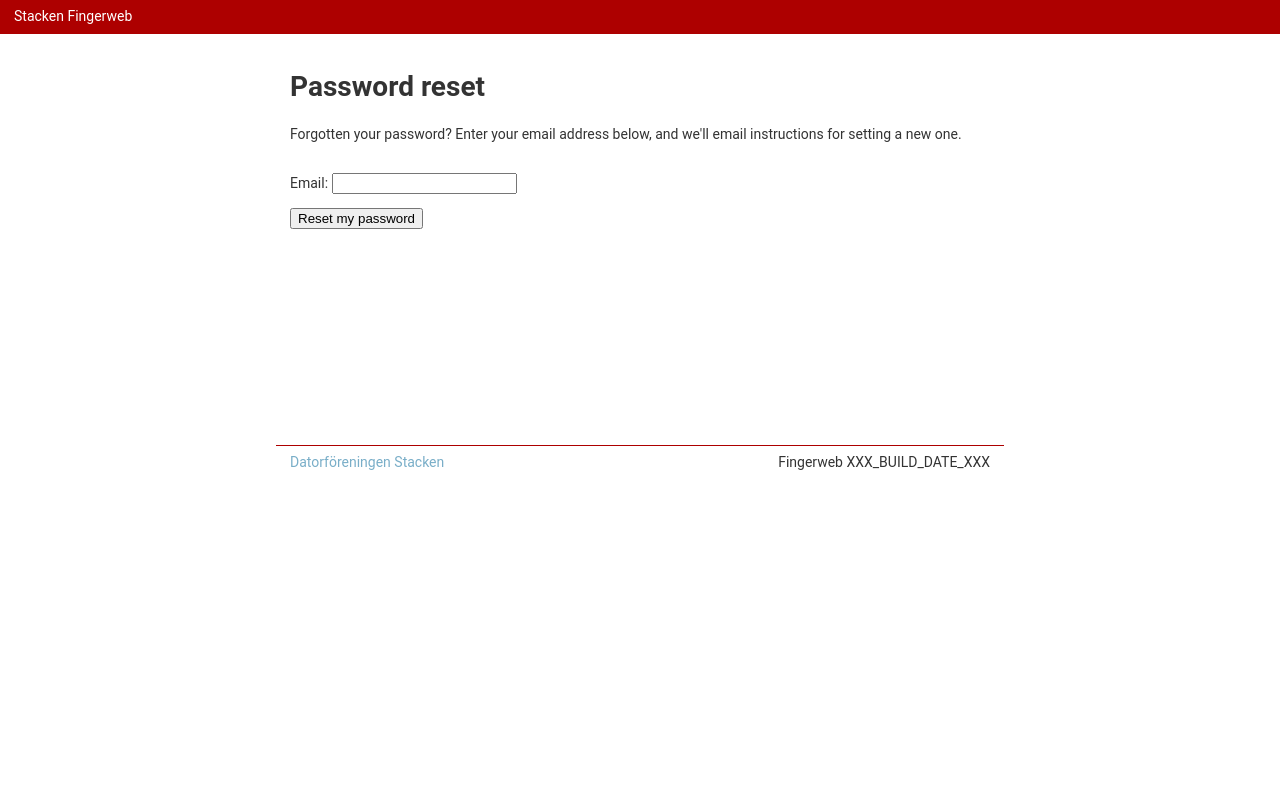
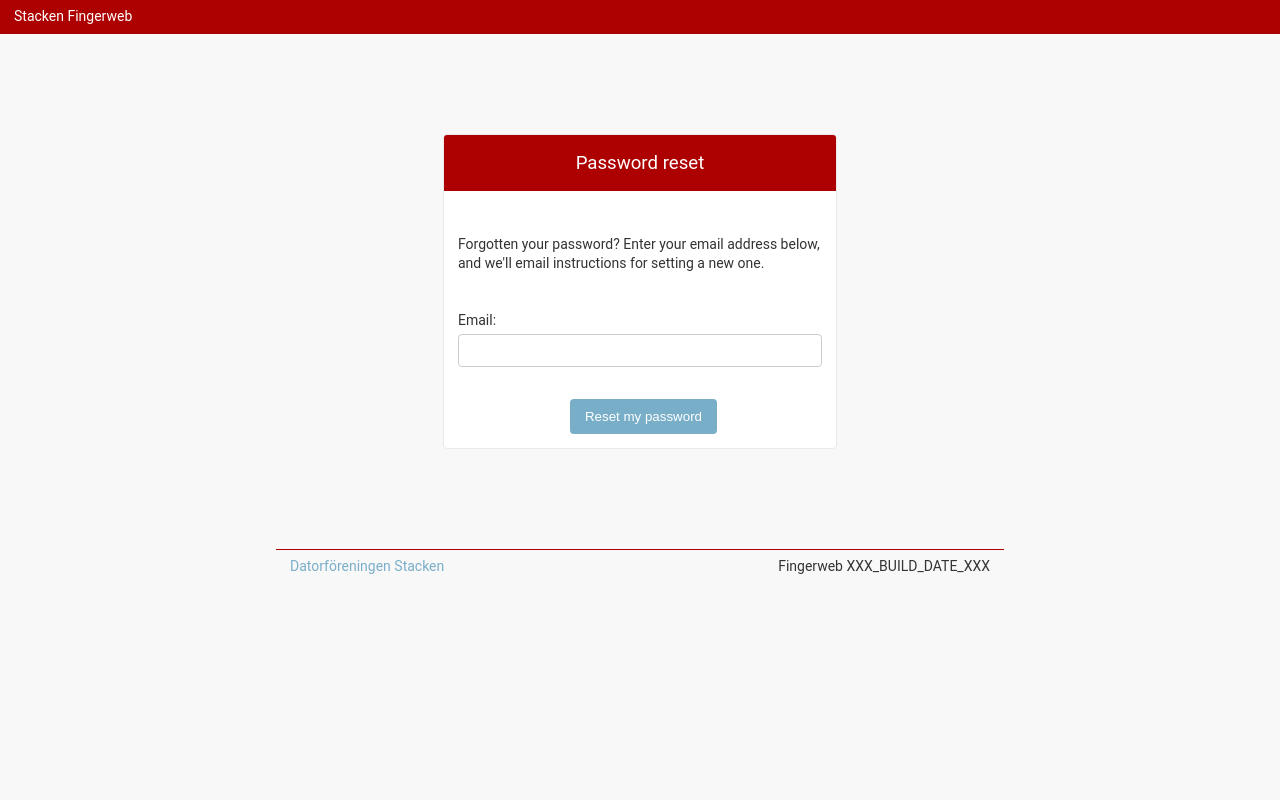
Before and after one commit to stacken/fingerweb, a Django app: page /accounts/password_reset/ in a window 1280 px wide. Run offline with Django 3.2, Linux system fonts and the light colour scheme; style sheets or scripts are compiled from the project's sources.

Commit message:
Also update styles for password reset forms.

```diff
--- a/finger/static/login.scss
+++ b/finger/static/login.scss
@@ -29,6 +29,10 @@ body.login {
 
     .loginform {
         padding: 1em;
+
+        form {
+            width: 100%;
+        }
     }
 
     .form-row {
@@ -46,7 +50,8 @@ body.login {
         }
 
         #id_username,
-        #id_password {
+        #id_password,
+        #id_email {
             clear: both;
             padding: 8px;
             width: 100%;
@@ -61,11 +66,11 @@ body.login {
 
     .submit-row {
         clear: both;
-        padding: 1em 0 0 9.4em;
+        padding: 1em 0 0 0;
         margin: 0;
         border: none;
         background: none;
-        text-align: left;
+        text-align: center;
 
         input {
             background: #79aec8;
--- a/finger/templates/registration/password_reset_form.html
+++ b/finger/templates/registration/password_reset_form.html
@@ -1,15 +1,33 @@
 {% extends "base.html" %}
 {% load i18n %}
+{% load compile_static static finger %}
+
+{% block extrastyle %}
+<link rel="stylesheet" href="{% static "login.scss"|compile %}" />
+{% endblock %}
+
+{% block bodyextra %}
+class="login"
+{% endblock %}
 
 {% block title %}{{ title }}{% endblock %}
 {% block content %}
-<h1>{{ title }}</h1>
+
+<h2>{{ title }}</h2>
+<div class="loginform">
 
 <p>{% trans "Forgotten your password? Enter your email address below, and we'll email instructions for setting a new one." %}</p>
 
-<form method="post">{% csrf_token %}
-    {{ form.as_p }}
-    <input type="submit" value="{% trans 'Reset my password' %}" />
+<form method="post" id="login-form">
+    <div class="form-row">
+        {% csrf_token %}
+        {{ form.as_p }}
+    </div>
+    <div class="submit-row">
+        <label>&nbsp;</label>
+        <input type="submit" value="{% trans 'Reset my password' %}" />
+    </div>
 </form>
+</div>
 
 {% endblock %}
```
Also changed, not shown: finger/templates/registration/password_reset_confirm.html (+18 -4 lines).
